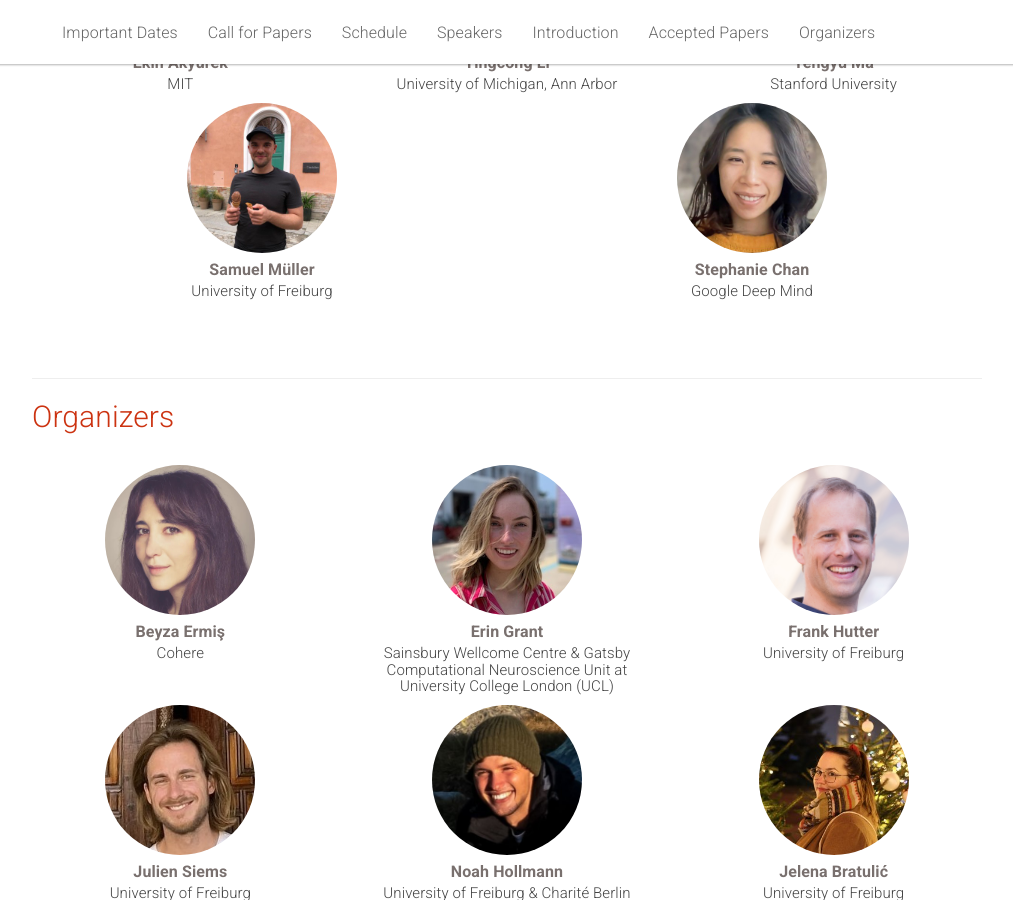
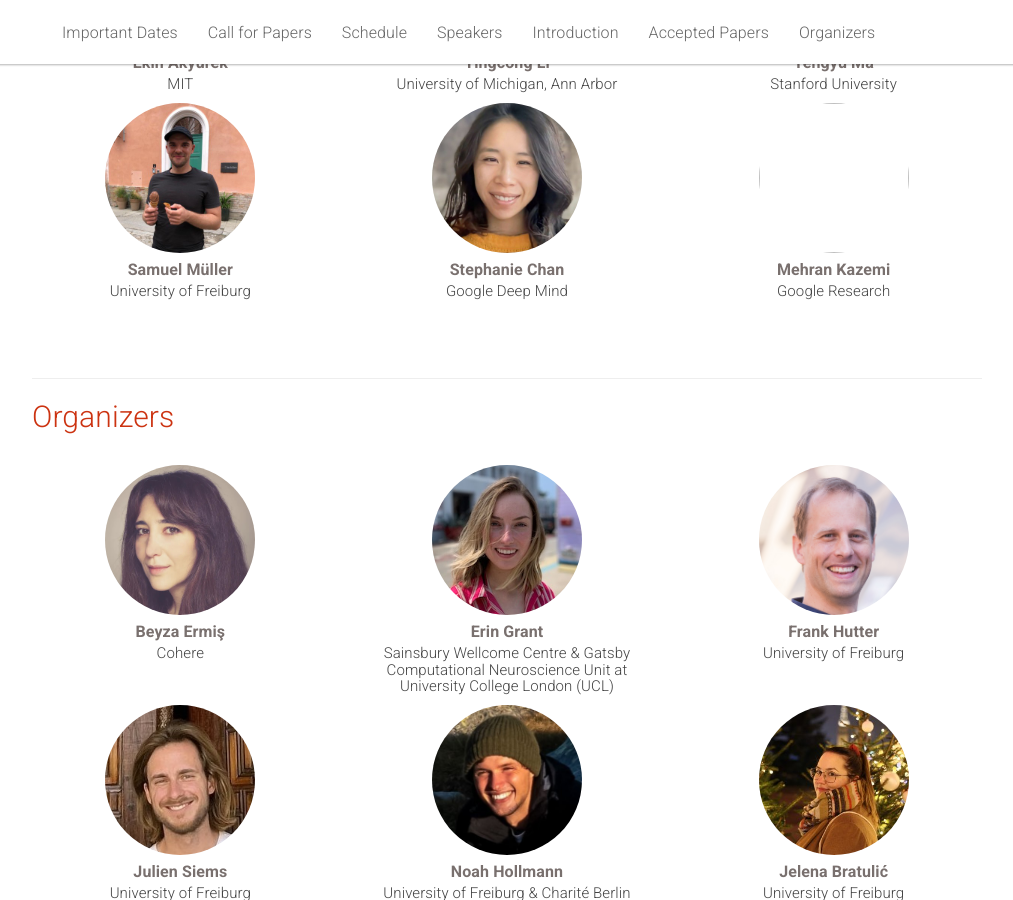
Before and after one commit to iclworkshop/iclworkshop.github.io, a Jekyll site: the page built from _pages/home.md, in a window 1280 px wide and 900 px high, scrolled down 2288 px. Shown: the whole window, without its empty margins (133-1146 px from the left). Built offline with Jekyll 4.4.1, drawn with Linux system fonts in a browser that asks for light colours.

Commit message:
Add Mehran

```diff
--- a/_pages/home.md
+++ b/_pages/home.md
@@ -290,7 +290,7 @@ In-context learning (ICL) is an emerging capability of large-scale models, inclu
   </div>
   </div>
   <div class="row">
-  <div class="col-xs-6 col-lg-6 people">
+  <div class="col-xs-6 col-lg-4 people">
     <a href="https://scholar.google.com/citations?user=pevYEjAAAAAJ&hl=en&oi=ao">
       <img class="people-pic" src="{{ "/static/img/people/samuel_mueller.jpeg" | prepend:site.baseurl }}">
     </a>
@@ -299,7 +299,7 @@ In-context learning (ICL) is an emerging capability of large-scale models, inclu
       <h6>University of Freiburg</h6>
     </div>
   </div>
-  <div class="col-xs-6 col-lg-6 people">
+  <div class="col-xs-6 col-lg-4 people">
     <a href="https://scholar.google.com/citations?user=bXOt49QAAAAJ&hl=en&oi=ao">
       <img class="people-pic" src="{{ "/static/img/people/stephanie_chan.jpeg" | prepend:site.baseurl }}">
     </a>
@@ -308,6 +308,16 @@ In-context learning (ICL) is an emerging capability of large-scale models, inclu
       <h6>Google Deep Mind</h6>
     </div>
   </div>
+  <div class="col-xs-6 col-lg-4 people">
+    <a href="https://scholar.google.com/citations?user=L79ecZkAAAAJ&hl=en&oi=sra">
+      <img class="people-pic" src="{{ "/static/img/people/mehran_kazemi.jpeg" | prepend:site.baseurl }}">
+    </a>
+    <div class="people-name">
+      <a href="https://scholar.google.com/citations?user=L79ecZkAAAAJ&hl=en&oi=sra">Mehran Kazemi</a>
+      <h6>Google Research</h6>
+    </div>
+  </div>
+
 
 
 </div>
```
Also changed, not shown: static/img/mehran_kazemi.jpeg (added).
